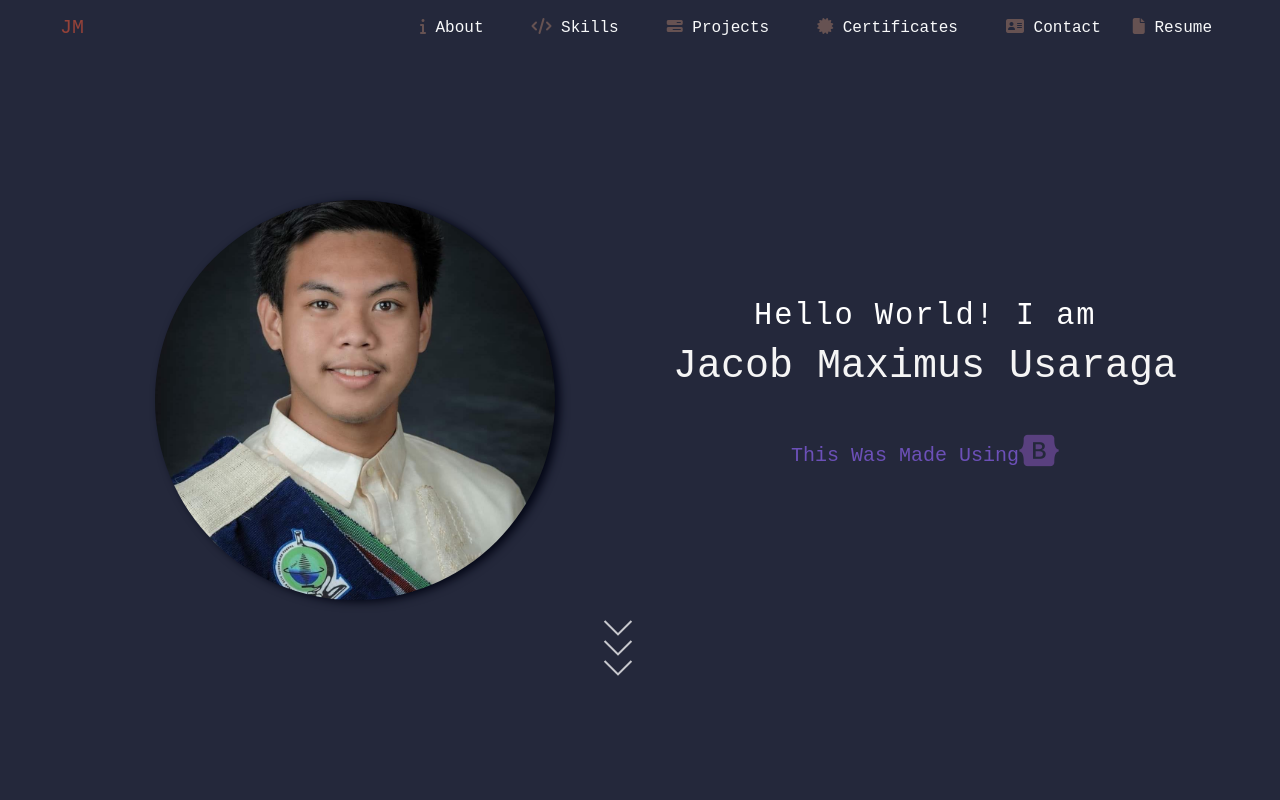
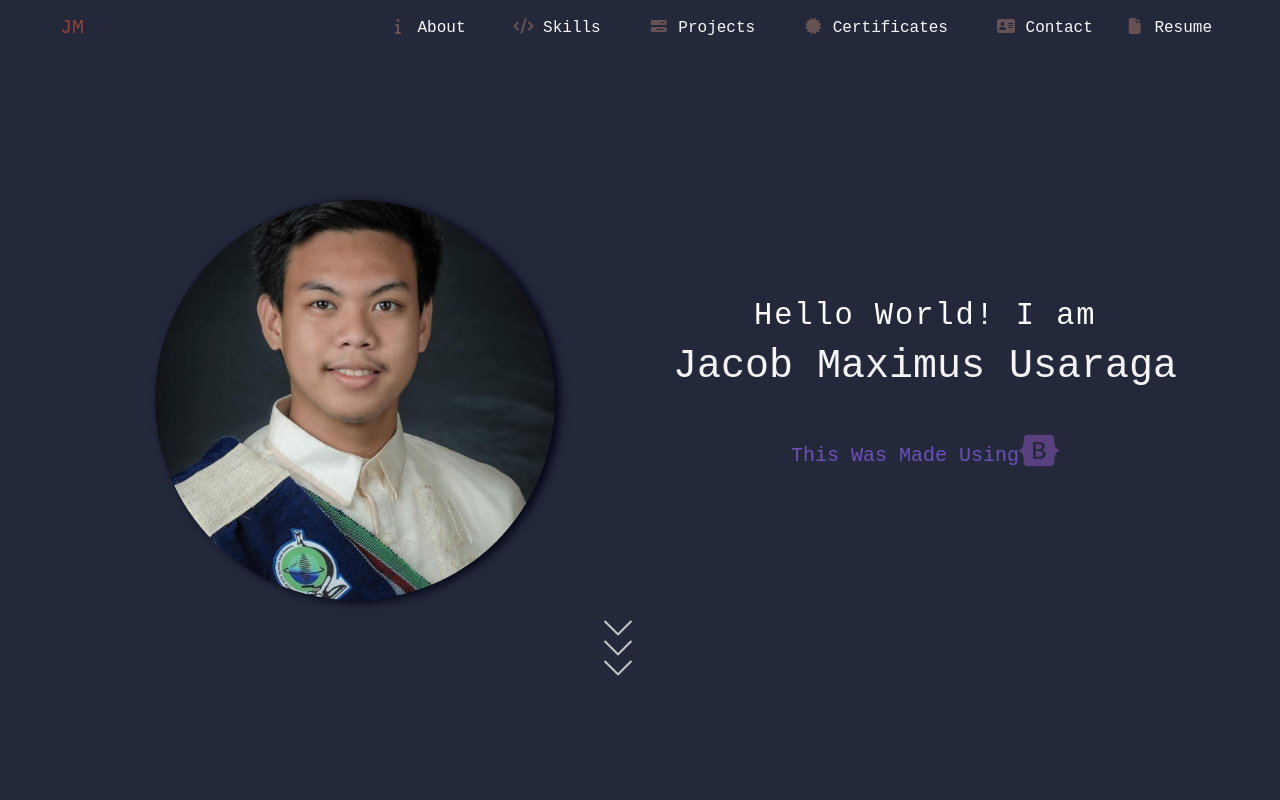
Before and after one commit to miniloda/Portfolio-Bootstrap, a website: page index.html in a window 1280 px wide. Shown: the top 800 px of the page. Drawn offline with nearby package versions, Linux system fonts and the light colour scheme.

Commit message:
fixed alignment of icons in the navbar

```diff
--- a/src/css/styles.css
+++ b/src/css/styles.css
@@ -30,6 +30,10 @@ i{
 /* end of general styles */
 
 /* start of navbar styles */
+a>i{
+  width:20px;
+  text-align: center;
+}
 li>a:hover{
     color:rgb(66, 75, 83) !important
 }
```
